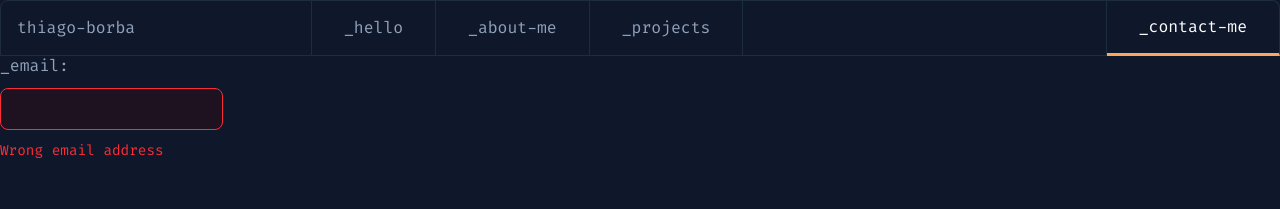
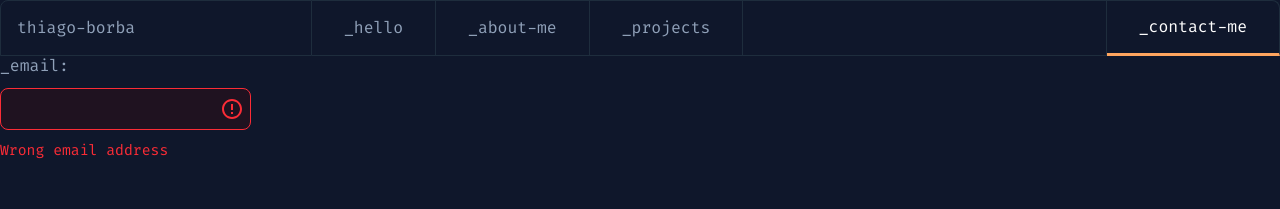
Before and after one commit to thiagoborba/portifolio-front, a Next.js app: page /contact-me in a window 1280 px wide. Shown: the top 209 px of the page. Built offline with nearby package versions, Linux system fonts and the light colour scheme.

Commit message:
feat: refatora componente de input para melhor legibilidade e adiciona ícone de alerta

```diff
--- a/src/Components/Input/index.tsx
+++ b/src/Components/Input/index.tsx
@@ -6,20 +6,28 @@ type InputProps = {
   errorMessage?: string;
 } & React.InputHTMLAttributes<HTMLInputElement>;
 
-export function Input({ className, ...props }: InputProps) {
+export function Input({
+  className,
+  errorMessage,
+  label,
+  name,
+  ...props
+}: InputProps) {
   return (
     <div className={'v-stack gap'}>
-      {!!props.label && <label htmlFor={props.name}>{props.label}</label>}
+      {!!label && <label htmlFor={name}>{label}</label>}
       <input
-        id={props.name}
-        className={`input ${className ?? ''}`}
-        aria-invalid={!!props.errorMessage}
-        aria-describedby={props.errorMessage ? 'input-error' : undefined}
+        id={name}
+        className={`input icon ${className ?? ''}`}
+        aria-invalid={!!errorMessage}
+        aria-describedby={errorMessage ? 'input-error' : undefined}
+        autoComplete={name}
         {...props}
       />
-      {!!props.errorMessage && (
+
+      {!!errorMessage && (
         <span className="error-message" id="input-error" role="alert">
-          {props.errorMessage}
+          {errorMessage}
         </span>
       )}
     </div>
--- a/src/Components/Input/input.scss
+++ b/src/Components/Input/input.scss
@@ -26,6 +26,12 @@
 }
 
 .error-message {
-  font-size: 14px;
+  font-size: 0.9rem;
   color: #fb2c36;
 }
+
+.icon {
+  padding-right: 40px;
+  background: url('../../Assets/Svg/Icon-alert.svg') no-repeat;
+  background-position: right 8px center;
+}
```
